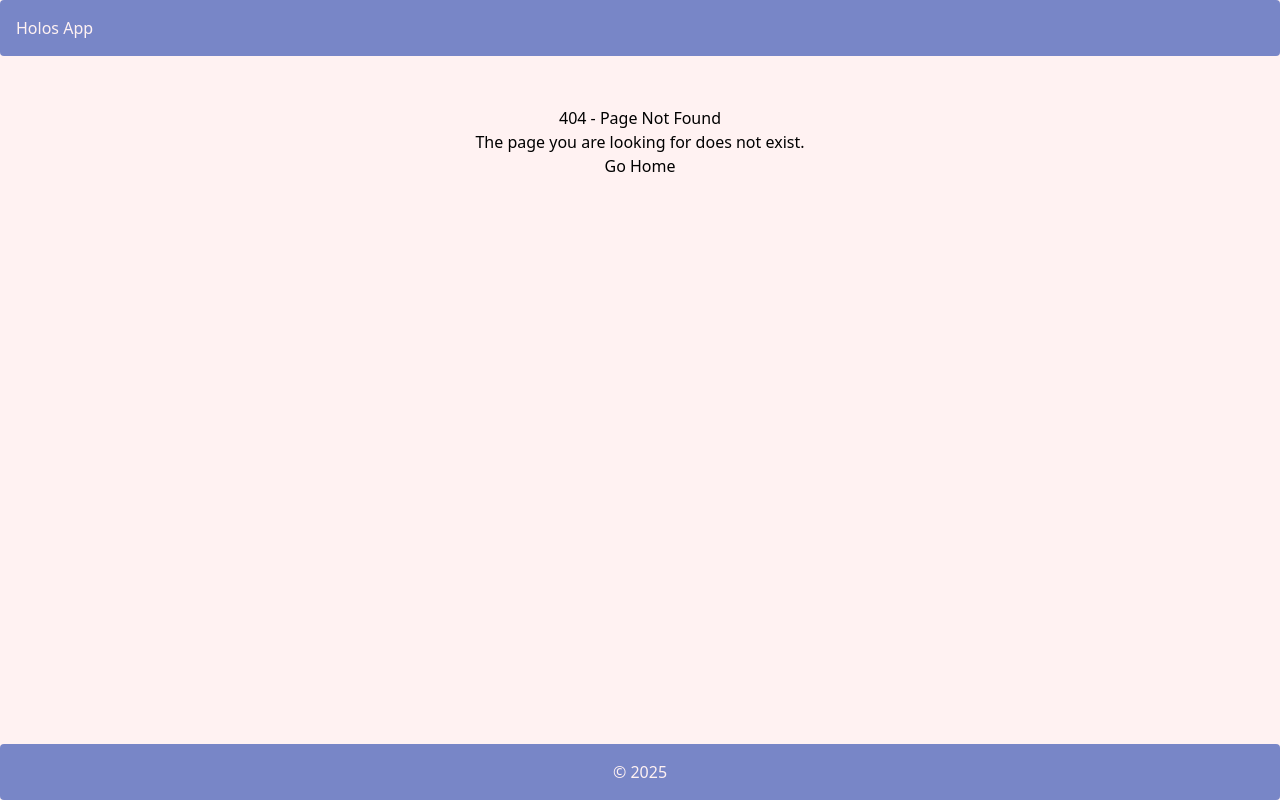
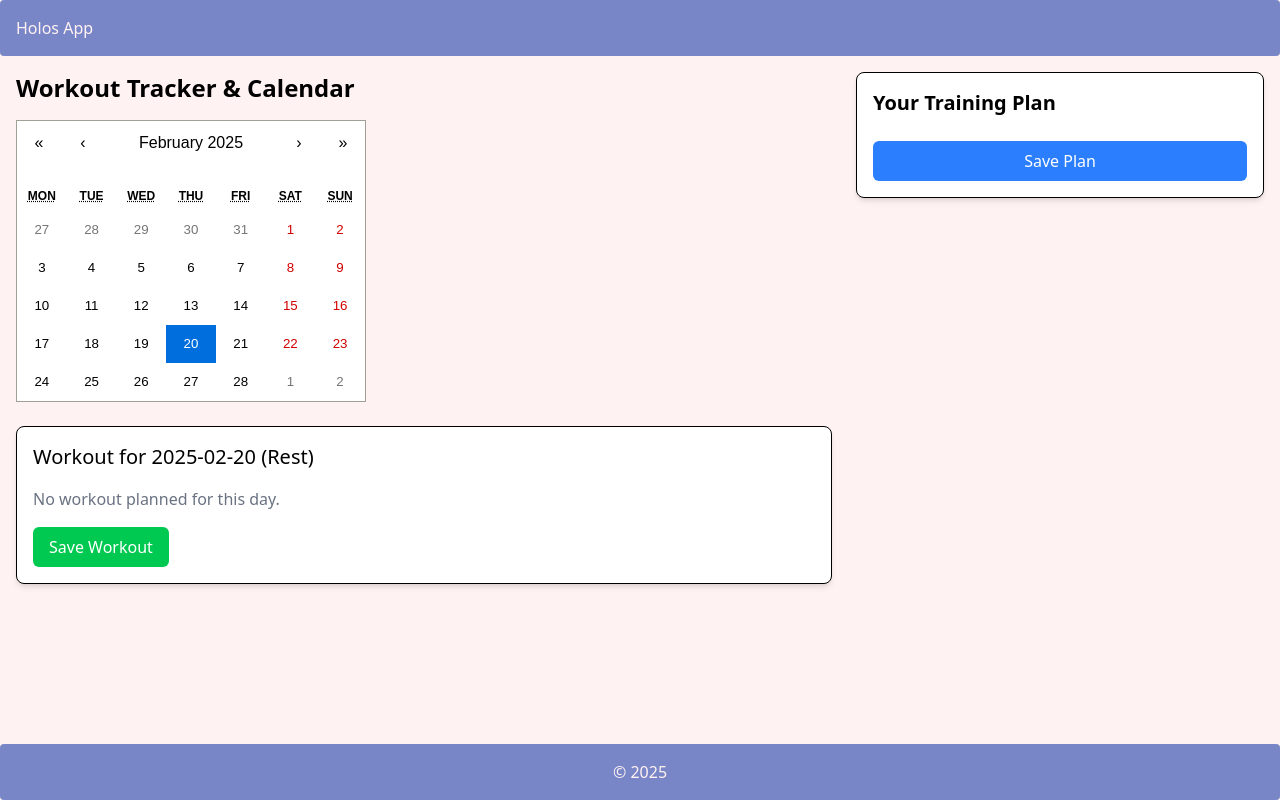
Before and after one commit to team-holos/holos-app, a React (Vite) app in the folder frontend/: page /workout in a window 1280 px wide. Before the commit this address had no page. Built offline with nearby package versions, Linux system fonts and the light colour scheme.

Commit message:
Created new WorkoutTrackerCalender page and TrainingPlan component

```diff
--- a/frontend/src/App.jsx
+++ b/frontend/src/App.jsx
@@ -13,6 +13,7 @@ import HomePage from "./pages/HomePage";
 import PWResetPage from "./pages/PWResetPage";
 import AIChat from "./components/AIChat";
 import NotFoundPage from "./pages/NotFoundPage";
+import WorkoutTrackerCalendarPage from "./pages/WorkoutTrackerCalendarPage";
 
 function App() {
   return (
@@ -23,14 +24,15 @@ function App() {
           <Route path="/dashboard" element={<DashboardPage />} />
           <Route path="/fitness" element={<FitnessPage />} />
           <Route path="/mentalhealth" element={<MentalHealthPage />} />
+          <Route path="/workout" element={<WorkoutTrackerCalendarPage />} />
           <Route path="/nutrition" element={<NutritionPage />} />
           <Route path="/relaxation" element={<RelaxationPage />} />
           <Route path="/settings" element={<SettingsPage />} />
           <Route path="/register" element={<RegisterPage />} />
           <Route path="/login" element={<LoginPage />} />
           <Route path="/reset" element={<PWResetPage />} />
-          <Route path="/chat" element={<AIChat />} />{" "}
-          <Route path="*" element={<NotFoundPage />} />{" "}
+          <Route path="/chat" element={<AIChat />} />
+          <Route path="*" element={<NotFoundPage />} />
         </Routes>
       </Layout>
     </BrowserRouter>
--- /dev/null
+++ b/frontend/src/components/TrainingPlan.jsx
@@ -0,0 +1,65 @@
+import React, { useState, useEffect } from "react";
+
+const defaultPlan = {
+  Monday: "Push",
+  Tuesday: "Pull",
+  Wednesday: "Rest",
+  Thursday: "Legs",
+  Friday: "Push",
+  Saturday: "Pull",
+  Sunday: "Rest",
+};
+
+const TrainingPlan = ({ trainingPlan, setTrainingPlan }) => {
+  const [plan, setPlan] = useState(trainingPlan || defaultPlan);
+
+  useEffect(() => {
+    const savedPlan = JSON.parse(localStorage.getItem("trainingPlan"));
+    if (savedPlan) {
+      setPlan(savedPlan);
+    }
+  }, []);
+
+  const handleChange = (day, newWorkout) => {
+    setPlan((prevPlan) => ({ ...prevPlan, [day]: newWorkout }));
+  };
+
+  const saveTrainingPlan = () => {
+    localStorage.setItem("trainingPlan", JSON.stringify(plan));
+    alert("Training Plan Saved!");
+    setTrainingPlan(plan);
+  };
+
+  return (
+    <div className="border p-4 rounded-lg shadow-md bg-white w-full">
+      <h2 className="text-xl mb-2 font-semibold">Your Training Plan</h2>
+      <div className="space-y-2">
+        {Object.keys(plan).map((day) => (
+          <div key={day} className="flex justify-between items-center">
+            <span className="font-bold">{day}:</span>
+            <select
+              value={plan[day]}
+              onChange={(e) => handleChange(day, e.target.value)}
+              className="border rounded px-2 py-1"
+            >
+              <option value="Push">Push</option>
+              <option value="Pull">Pull</option>
+              <option value="Legs">Legs</option>
+              <option value="Rest">Rest</option>
+              <option value="Cardio">Cardio</option>
+              <option value="Full Body">Full Body</option>
+            </select>
+          </div>
+        ))}
+      </div>
+      <button
+        className="mt-4 px-4 py-2 bg-blue-500 text-white rounded-md w-full"
+        onClick={saveTrainingPlan}
+      >
+        Save Plan
+      </button>
+    </div>
+  );
+};
+
+export default TrainingPlan;
--- /dev/null
+++ b/frontend/src/pages/WorkoutTrackerCalendarPage.jsx
@@ -0,0 +1,142 @@
+import React, { useState, useEffect } from "react";
+import Calendar from "react-calendar";
+import "react-calendar/dist/Calendar.css";
+import TrainingPlan from "../components/TrainingPlan";
+
+const exercisesData = {
+  Push: ["Bench Press", "Overhead Press", "Dips"],
+  Pull: ["Deadlifts", "Pull-ups", "Barbell Rows"],
+  Legs: ["Squats", "Romanian Deadlifts", "Calf Raises"],
+  Cardio: ["Running", "Cycling", "Jump Rope"],
+  "Full Body": ["Burpees", "Kettlebell Swings", "Thrusters"],
+};
+
+const WorkoutTrackerCalendarPage = () => {
+  const [selectedDate, setSelectedDate] = useState(new Date());
+  const [workoutLogs, setWorkoutLogs] = useState({});
+  const [trainingPlan, setTrainingPlan] = useState({});
+  const [currentWorkout, setCurrentWorkout] = useState([]);
+
+  useEffect(() => {
+    const savedPlan = JSON.parse(localStorage.getItem("trainingPlan"));
+    if (savedPlan) setTrainingPlan(savedPlan);
+
+    const savedLogs = JSON.parse(localStorage.getItem("workoutLogs")) || {};
+    setWorkoutLogs(savedLogs);
+  }, []);
+
+  useEffect(() => {
+    const dayName = new Intl.DateTimeFormat("en-US", { weekday: "long" }).format(selectedDate);
+    const workoutType = trainingPlan[dayName] || "Rest";
+    setCurrentWorkout(exercisesData[workoutType] || []);
+  }, [selectedDate, trainingPlan]);
+
+  const updateWorkoutLog = (exercise, field, value) => {
+    const dateKey = selectedDate.toISOString().split("T")[0];
+    setWorkoutLogs((prevLogs) => {
+      const updatedLogs = { ...prevLogs };
+      if (!updatedLogs[dateKey]) updatedLogs[dateKey] = {};
+      if (!updatedLogs[dateKey][exercise]) updatedLogs[dateKey][exercise] = { sets: "", reps: "", weight: "" };
+      updatedLogs[dateKey][exercise][field] = value;
+      return updatedLogs;
+    });
+  };
+
+  const saveWorkout = () => {
+    localStorage.setItem("workoutLogs", JSON.stringify(workoutLogs));
+    alert("Workout saved!");
+  };
+
+  const tileClassName = ({ date }) => {
+    const dateKey = date.toISOString().split("T")[0];
+    const dayName = new Intl.DateTimeFormat("en-US", { weekday: "long" }).format(date);
+    const plannedWorkout = trainingPlan[dayName];
+
+    if (workoutLogs[dateKey]) {
+      return "bg-green-300 text-white font-bold";
+    }
+    if (plannedWorkout && plannedWorkout !== "Rest") {
+      return "bg-blue-300 text-white font-bold";
+    }
+    return "";
+  };
+
+  return (
+    <div className="container mx-auto p-4 flex flex-col md:flex-row gap-6">
+      <div className="md:w-2/3">
+        <h1 className="text-2xl font-bold mb-4">Workout Tracker & Calendar</h1>
+        <Calendar
+          onChange={setSelectedDate}
+          value={selectedDate}
+          tileClassName={tileClassName}
+        />
+
+        <div className="mt-6 border p-4 rounded-lg shadow-md bg-white">
+          <h2 className="text-xl mb-2">
+            Workout for {selectedDate.toISOString().split("T")[0]} (
+            {trainingPlan[new Intl.DateTimeFormat("en-US", { weekday: "long" }).format(selectedDate)] || "Rest"})
+          </h2>
+
+          {currentWorkout.length > 0 ? (
+            <table className="w-full mt-4 border-collapse border border-gray-300">
+              <thead>
+                <tr className="bg-gray-200">
+                  <th className="border px-2 py-1">Exercise</th>
+                  <th className="border px-2 py-1">Sets</th>
+                  <th className="border px-2 py-1">Reps</th>
+                  <th className="border px-2 py-1">Weight (kg)</th>
+                </tr>
+              </thead>
+              <tbody>
+                {currentWorkout.map((exercise) => (
+                  <tr key={exercise} className="text-center">
+                    <td className="border px-2 py-1">{exercise}</td>
+                    <td className="border px-2 py-1">
+                      <input
+                        type="number"
+                        className="w-12 border px-1"
+                        value={workoutLogs[selectedDate.toISOString().split("T")[0]]?.[exercise]?.sets || ""}
+                        onChange={(e) => updateWorkoutLog(exercise, "sets", e.target.value)}
+                      />
+                    </td>
+                    <td className="border px-2 py-1">
+                      <input
+                        type="number"
+                        className="w-12 border px-1"
+                        value={workoutLogs[selectedDate.toISOString().split("T")[0]]?.[exercise]?.reps || ""}
+                        onChange={(e) => updateWorkoutLog(exercise, "reps", e.target.value)}
+                      />
+                    </td>
+                    <td className="border px-2 py-1">
+                      <input
+                        type="number"
+                        className="w-16 border px-1"
+                        value={workoutLogs[selectedDate.toISOString().split("T")[0]]?.[exercise]?.weight || ""}
+                        onChange={(e) => updateWorkoutLog(exercise, "weight", e.target.value)}
+                      />
+                    </td>
+                  </tr>
+                ))}
+              </tbody>
+            </table>
+          ) : (
+            <p className="mt-4 text-gray-500">No workout planned for this day.</p>
+          )}
+
+          <button
+            className="mt-4 px-4 py-2 bg-green-500 text-white rounded-md"
+            onClick={saveWorkout}
+          >
+            Save Workout
+          </button>
+        </div>
+      </div>
+
+      <div className="md:w-1/3">
+        <TrainingPlan trainingPlan={trainingPlan} setTrainingPlan={setTrainingPlan} />
+      </div>
+    </div>
+  );
+};
+
+export default WorkoutTrackerCalendarPage;
```
